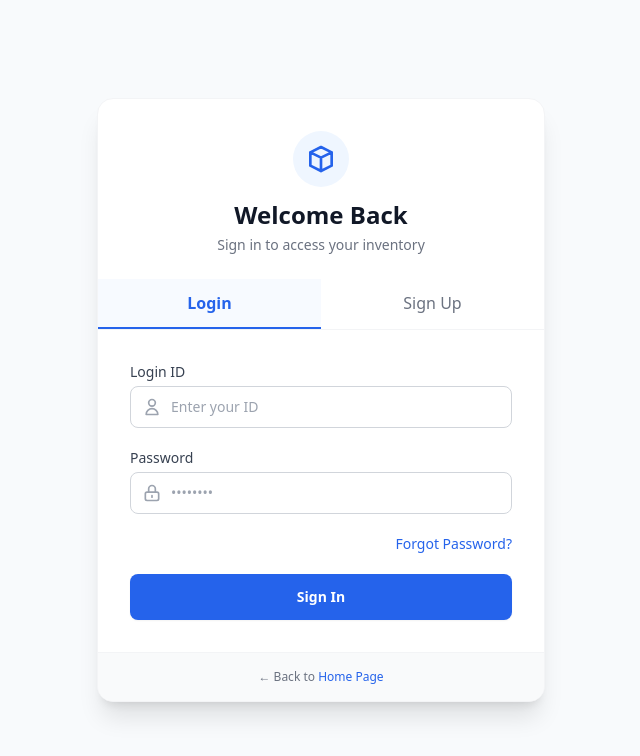
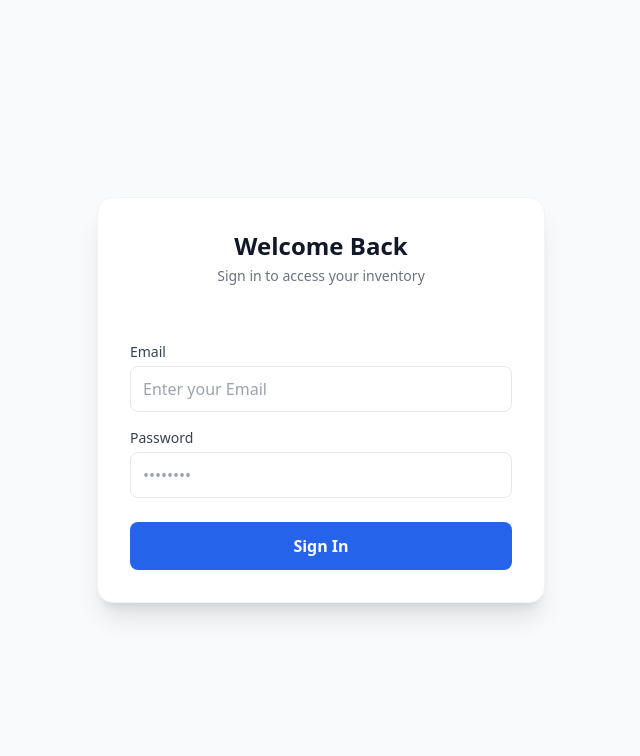
Before and after one commit to PrathameshNibandhe/Stockmaster-odoo-nov-25, a PHP site: page /login.php in a window 1280 px wide. Shown: the top 756 px of the page, without its empty margins (319-959 px from the left). Run offline with PHP 8.4, Linux system fonts and the light colour scheme; some libraries are stand-ins or nearby versions.

Commit message:
Login functionality

```diff
--- a/public/login.php
+++ b/public/login.php
@@ -2,7 +2,6 @@
 <html lang="en">
 <head>
   <meta charset="UTF-8">
-    <meta name="viewport" content="width=device-width, initial-scale=1.0">
   <title>StockMaster - Login</title>
   <script src="https://cdn.tailwindcss.com"></script>
 </head>
@@ -10,92 +9,80 @@
 
 <div class="w-full max-w-md bg-white rounded-2xl shadow-xl overflow-hidden border border-gray-100">
 
-        <!-- Header Section -->
+  <!-- Header -->
   <div class="pt-8 pb-6 text-center">
-            <!-- Logo Icon -->
-            <div class="flex justify-center mb-3">
-                <a href="../index.php" class="bg-blue-50 p-3 rounded-full">
-                    <svg xmlns="http://www.w3.org/2000/svg" class="h-8 w-8 text-[#2563EB]" fill="none" viewBox="0 0 24 24" stroke="currentColor" stroke-width="2">
-                        <path stroke-linecap="round" stroke-linejoin="round" d="M20 7l-8-4-8 4m16 0l-8 4m8-4v10l-8 4m0-10L4 7m8 4v10M4 7v10l8 4" />
-                    </svg>
-                </a>
-            </div>
     <h1 class="text-2xl font-bold text-gray-900">Welcome Back</h1>
     <p class="text-gray-500 text-sm mt-1">Sign in to access your inventory</p>
   </div>
 
-        <!-- Tabs -->
-        <div class="flex border-b border-gray-100">
-            <button class="w-1/2 py-3 text-center text-[#2563EB] font-semibold border-b-2 border-[#2563EB] bg-blue-50/50">
-                Login
-            </button>
-            <a href="register.php" class="w-1/2 py-3 text-center text-gray-500 hover:text-gray-700 transition font-medium">
-                Sign Up
-            </a>
+  <!-- Form -->
+  <div class="p-8">
+    <form method="POST">
+      <div>
+        <label class="block text-sm font-medium text-gray-700 mb-1">Email</label>
+        <input type="email" name="email" required
+               class="block w-full border rounded-lg px-3 py-2.5" placeholder="Enter your Email">
       </div>
 
-        <!-- Form Section -->
-        <div class="p-8">
-            <form action="dashboard.php" method="POST" class="space-y-5">
-
-                <!-- Login ID Field -->
-                <div>
-                    <label class="block text-sm font-medium text-gray-700 mb-1">Login ID</label>
-                    <div class="relative">
-                        <div class="absolute inset-y-0 left-0 pl-3 flex items-center pointer-events-none">
-                            <!-- User Icon -->
-                            <svg class="h-5 w-5 text-gray-400" fill="none" stroke="currentColor" viewBox="0 0 24 24"><path stroke-linecap="round" stroke-linejoin="round" stroke-width="2" d="M16 7a4 4 0 11-8 0 4 4 0 018 0zM12 14a7 7 0 00-7 7h14a7 7 0 00-7-7z"/></svg>
-                        </div>
-                        <input
-                            type="text"
-                            name="login"
-                            required
-                            class="block w-full pl-10 pr-3 py-2.5 border border-gray-300 rounded-lg focus:ring-2 focus:ring-blue-500/20 focus:border-[#2563EB] focus:outline-none transition text-gray-900 sm:text-sm placeholder-gray-400"
-                            placeholder="Enter your ID"
-                        >
-                    </div>
+      <div class="mt-4">
+        <label class="block text-sm font-medium text-gray-700 mb-1">Password</label>
+        <input type="password" name="password" required
+               class="block w-full border rounded-lg px-3 py-2.5" placeholder="••••••••">
       </div>
 
-                <!-- Password Field -->
-                <div>
-                    <label class="block text-sm font-medium text-gray-700 mb-1">Password</label>
-                    <div class="relative">
-                        <div class="absolute inset-y-0 left-0 pl-3 flex items-center pointer-events-none">
-                            <!-- Lock Icon -->
-                            <svg class="h-5 w-5 text-gray-400" fill="none" stroke="currentColor" viewBox="0 0 24 24"><path stroke-linecap="round" stroke-linejoin="round" stroke-width="2" d="M12 15v2m-6 4h12a2 2 0 002-2v-6a2 2 0 00-2-2H6a2 2 0 00-2 2v6a2 2 0 002 2zm10-10V7a4 4 0 00-8 0v4h8z"/></svg>
-                        </div>
-                        <input
-                            type="password"
-                            name="password"
-                            required
-                            class="block w-full pl-10 pr-3 py-2.5 border border-gray-300 rounded-lg focus:ring-2 focus:ring-blue-500/20 focus:border-[#2563EB] focus:outline-none transition text-gray-900 sm:text-sm placeholder-gray-400"
-                            placeholder="••••••••"
-                        >
-                    </div>
-                </div>
-
-                <!-- Forgot Password Link -->
-                <div class="flex items-center justify-end">
-                    <a href="forgotPassword.php" class="text-sm font-medium text-[#2563EB] hover:text-blue-700 transition">
-                        Forgot Password?
-                    </a>
-                </div>
-
-                <!-- Submit Button -->
-                <button type="submit" class="w-full flex justify-center py-3 px-4 border border-transparent rounded-lg shadow-sm text-sm font-bold text-white bg-[#2563EB] hover:bg-blue-700 focus:outline-none focus:ring-2 focus:ring-offset-2 focus:ring-blue-500 transition duration-200 transform hover:-translate-y-0.5">
+      <button type="submit" name="login"
+              class="mt-6 w-full py-3 rounded-lg bg-blue-600 text-white font-bold">
         Sign In
       </button>
+    </form>
 
-            </form>
-        </div>
-
-        <!-- Footer link to Home -->
-        <div class="bg-gray-50 px-8 py-4 border-t border-gray-100 text-center">
-            <p class="text-xs text-gray-500">
-                &larr; Back to <a href="index.php" class="text-[#2563EB] hover:underline">Home Page</a>
-            </p>
+    <!-- Error / Success message -->
+    <?php
+    session_start();
+    if (isset($_SESSION['error'])) {
+        echo "<p class='mt-3 text-red-600'>" . $_SESSION['error'] . "</p>";
+        unset($_SESSION['error']);
+    }
+    if (isset($_SESSION['success'])) {
+        echo "<p class='mt-3 text-green-600'>" . $_SESSION['success'] . "</p>";
+        unset($_SESSION['success']);
+    }
+    ?>
   </div>
 </div>
 
 </body>
 </html>
+
+<?php
+// ✅ Simple PHP login logic below the HTML
+if (isset($_POST['login'])) {
+  require_once __DIR__ . "/../backend/config/db.php";
+    try {
+        $pdo = new PDO("mysql:host=$host;dbname=$dbname;charset=utf8", $user, $pass);
+        $pdo->setAttribute(PDO::ATTR_ERRMODE, PDO::ERRMODE_EXCEPTION);
+
+        $email = $_POST['email'];
+        $password = $_POST['password'];
+
+        $stmt = $pdo->prepare("SELECT * FROM users WHERE email = ?");
+        $stmt->execute([$email]);
+        $user = $stmt->fetch(PDO::FETCH_ASSOC);
+
+        if ($user && password_verify($password, $user['password_hash'])) {
+            // ✅ Login success
+            $_SESSION['user_id'] = $user['id'];
+            $_SESSION['user_name'] = $user['name'];
+            header("Location: dashboard.php");
+            exit;
+        } else {
+            // ❌ Login failed
+            $_SESSION['error'] = "Invalid email or password!";
+            header("Location: login.php");
+            exit;
+        }
+    } catch (PDOException $e) {
+        echo "DB Error: " . $e->getMessage();
+    }
+}
+?>
```
Also changed, not shown: public/register.php (+52 -0 lines), public/loginCheck.php (added). Lines whose indentation alone changed are shown as unchanged.
